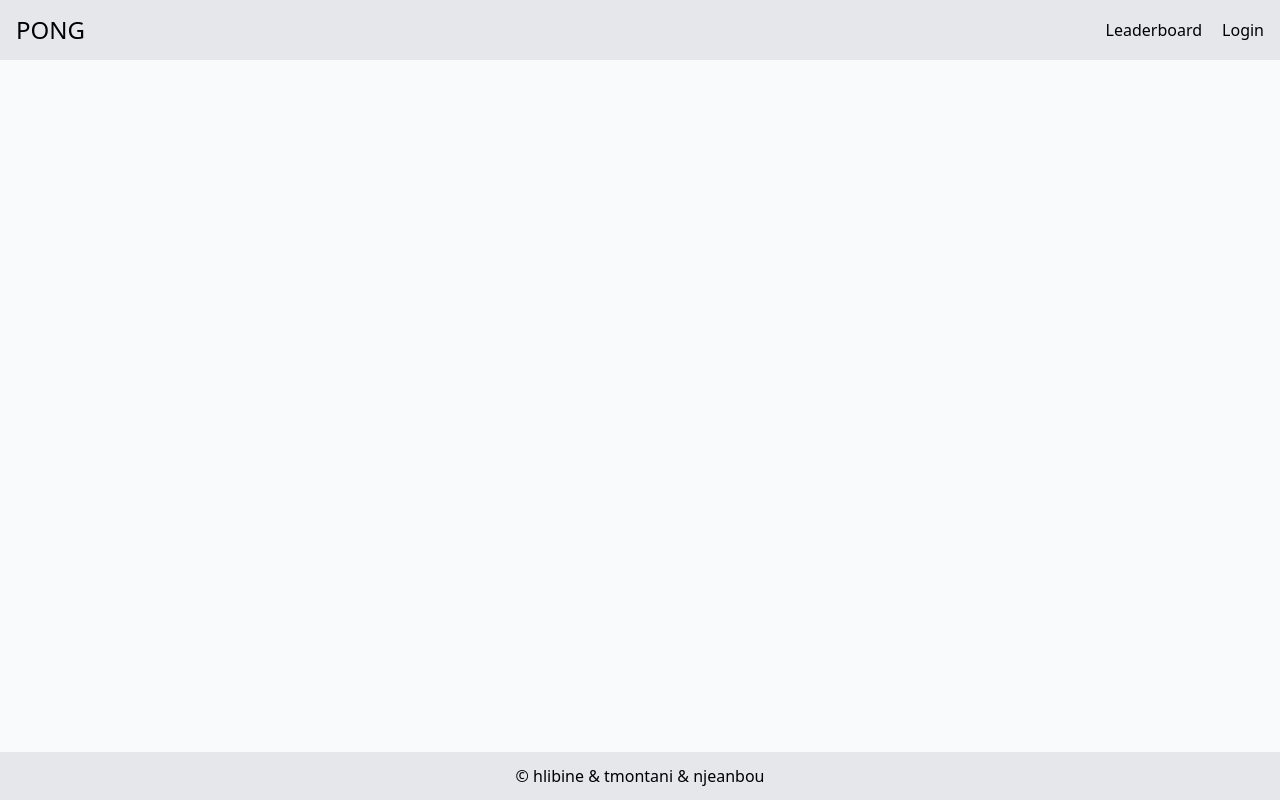
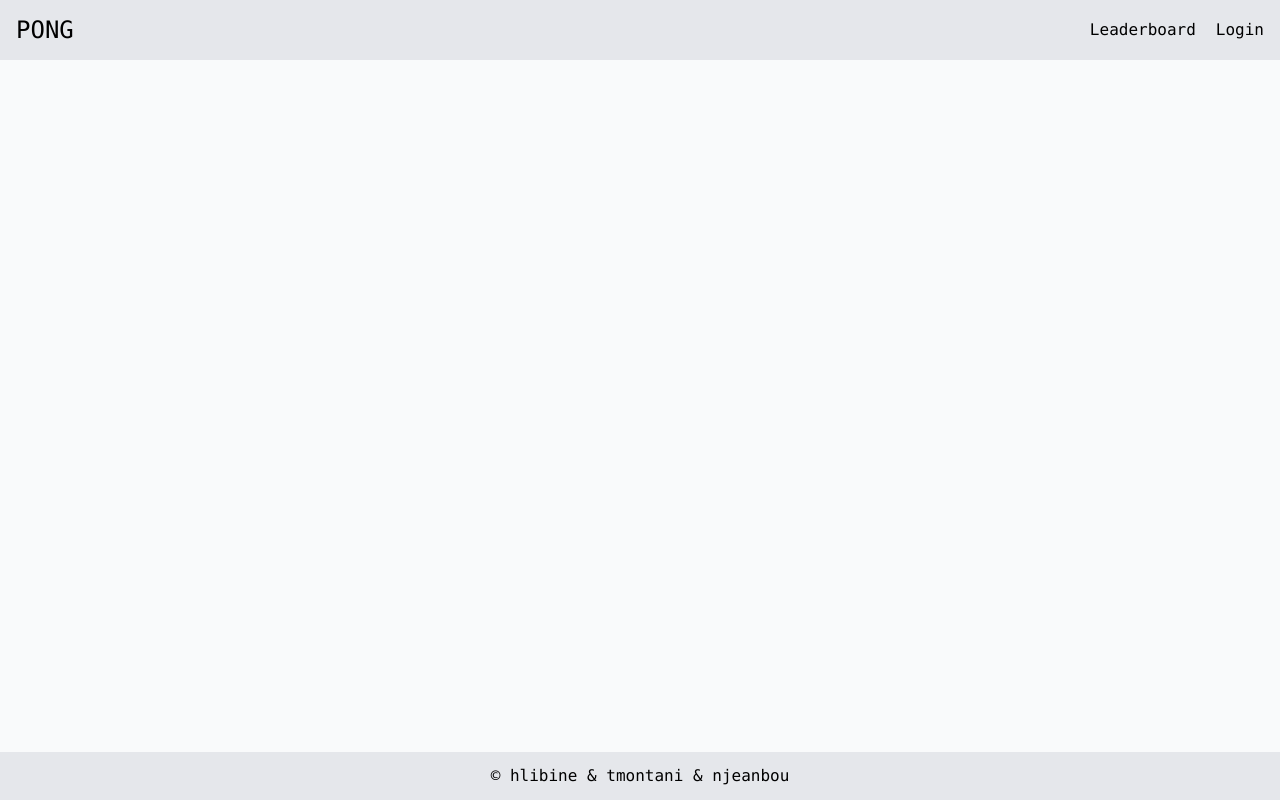
Before and after one commit to Nathan3942/ft_transcendence, a website built with Vite: page srcs/frontend/index.html in a window 1280 px wide. Built offline with nearby package versions, Linux system fonts and the light colour scheme; files whose address does not match are found by name; what tailwind-animations would draw is missing.

Commit message:
updated global font to be mono

```diff
--- a/srcs/frontend/index.html
+++ b/srcs/frontend/index.html
@@ -10,7 +10,7 @@
 
 	<body class="w-screen h-dvh select-text">
 		<div id="app"
-			class="w-full h-full bg-gray-50 dark:bg-gray-900 text-black dark:text-white">
+			class="w-full h-full font-mono bg-gray-50 dark:bg-gray-900 text-black dark:text-white">
 		</div>
 	</body>
 </html>
```
